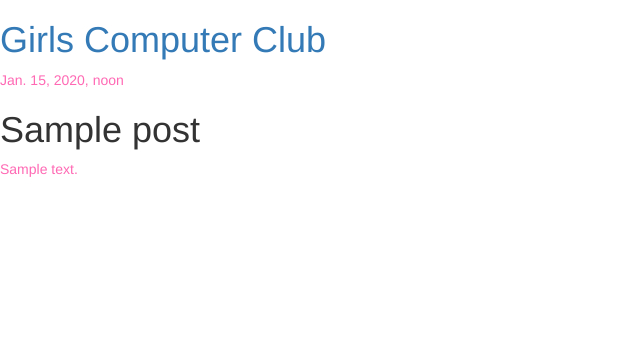
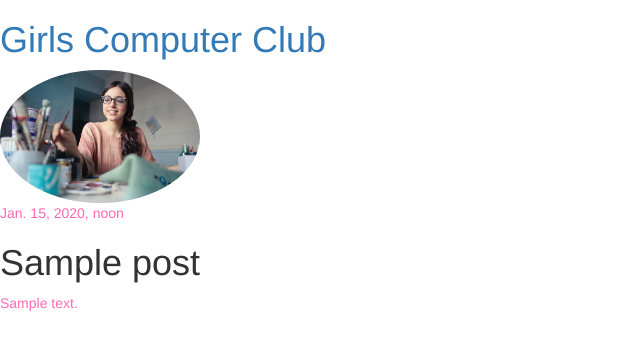
Before and after one commit to magdapoppins/django-super-blog-2019, a Django app: template blog/templates/blog/post_list.html in a window 1280 px wide. Shown: the top 350 px of the page, without its empty margins (0-640 px from the left). Run offline with Django 3.2, Linux system fonts and the light colour scheme; the template is opened without the code that fills it: values that come from a table or form of the project are taken from there, others are empty; tables that the repository leaves empty hold one stand-in row (values such as "Sample post"); some libraries are stand-ins or nearby versions.

Commit message:
Added some css

```diff
--- a/blog/static/css/blog.css
+++ b/blog/static/css/blog.css
@@ -1,3 +1,11 @@
 p {
 	color: hotpink;
 }
+
+.blogpost {
+	margin-bottom: 30px;
+}
+
+img {
+	border-radius: 50%;
+}
--- a/blog/templates/blog/post_list.html
+++ b/blog/templates/blog/post_list.html
@@ -9,10 +9,11 @@
     <body>
         <div>
             <h1><a href="/">Girls Computer Club</a></h1>
-        </div>
+		</div>
+		<img src="{% static 'images/asd.jpg' %}" width=200>
 		{% for post in posts %}
-			<div>
-				<p>{{ post.created_date }}</p>
+			<div class="blogpost">
+				<p class="date">{{ post.created_date }}</p>
 				<h1>{{ post.title }}</h1>
 				<p>{{ post.text|linebreaksbr }}</p>
 			</div>
```
Also changed, not shown: blog/static/images/asd.jpg (added).
